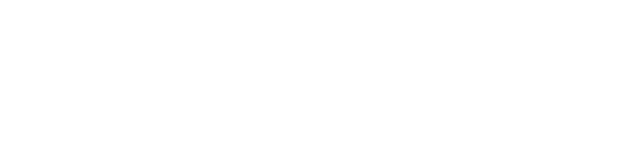
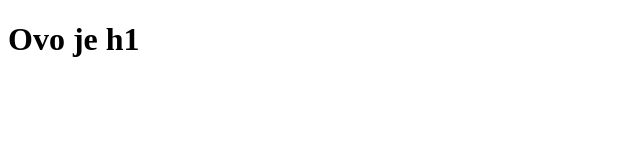
Before and after one commit to ivanaradosevic/Algebra_connect, a plain HTML site: page index.html in a window 1280 px wide. Shown: the whole page, without its empty margins (0-640 px from the left). Drawn offline with Linux system fonts and the light colour scheme.

Commit message:
New commit

```diff
--- a/index.html
+++ b/index.html
@@ -7,6 +7,6 @@
     <title>Git zadaca</title>
 </head>
 <body>
-
+    <h1>Ovo je h1</h1>
 </body>
 </html>
```
Also changed, not shown: nova_mapa/test.html (added).
